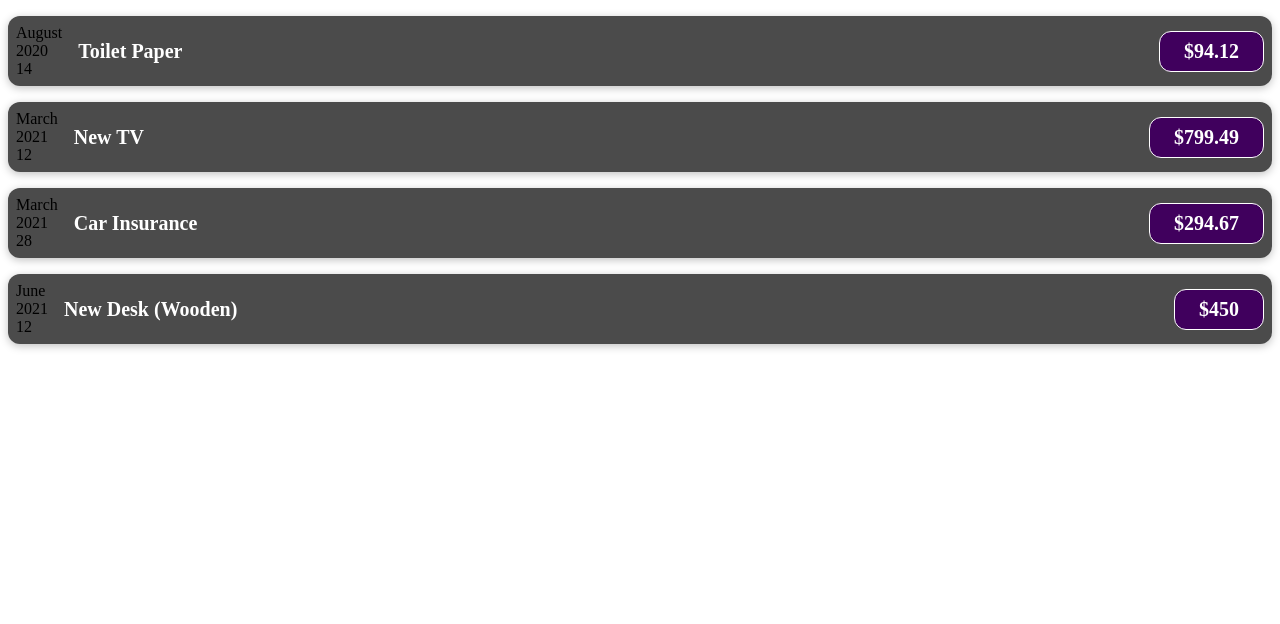
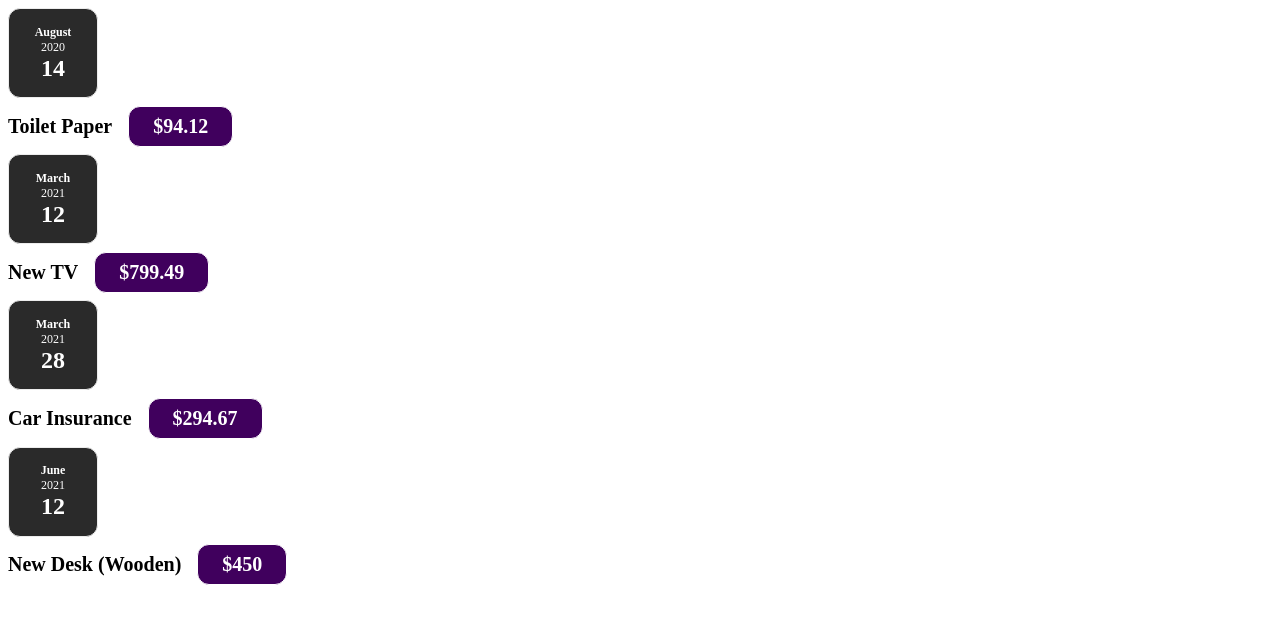
Before and after one commit to alishajain/learning_react, a React (Create React App) app: page / in a window 1280 px wide. Shown: the top 624 px of the page. Built offline with nearby package versions, Linux system fonts and the light colour scheme.

Commit message:
Built a component

```diff
--- /dev/null
+++ b/src/components/Card.css
@@ -0,0 +1,5 @@
+.card {
+    box-shadow: 0 2px 8px rgba(0, 0, 0, 0.25);
+    border-radius: 12px;
+
+}
--- /dev/null
+++ b/src/components/Card.js
@@ -0,0 +1,7 @@
+function Card(props) {
+    const classes='card' + props.className;
+
+    return <div className={classes}>{props.children}</div>
+}
+
+export default Card;
--- /dev/null
+++ b/src/components/ExpenseDate.css
@@ -0,0 +1,26 @@
+.expense-date {
+  display: flex;
+  flex-direction: column;
+  width: 5.5rem;
+  height: 5.5rem;
+  border: 1px solid #ececec;
+  background-color: #2a2a2a;
+  color: white;
+  border-radius: 12px;
+  align-items: center;
+  justify-content: center;
+}
+
+.expense-date__month {
+  font-size: 0.75rem;
+  font-weight: bold;
+}
+
+.expense-date__year {
+  font-size: 0.75rem;
+}
+
+.expense-date__day {
+  font-size: 1.5rem;
+  font-weight: bold;
+}
--- a/src/components/ExpenseDate.js
+++ b/src/components/ExpenseDate.js
@@ -1,12 +1,14 @@
+import './ExpenseDate.css';
+
 function ExpenseDate(props){
     const month = props.date.toLocaleString('en-US', {month:'long'});
     const day = props.date.toLocaleString('en-US', {day:'2-digit'});
     const year = props.date.getFullYear();
     return (
-        <div>
-            <div>{month}</div>
-            <div>{year}</div>
-            <div>{day}</div>
+        <div className="expense-date">
+            <div className="expense-date__month">{month}</div>
+            <div className="expense-date__year">{year}</div>
+            <div className="expense-date__day">{day}</div>
         </div>
     );
 }
--- a/src/components/ExpenseItem.css
+++ b/src/components/ExpenseItem.css
@@ -2,10 +2,8 @@
   display: flex;
   justify-content: space-between;
   align-items: center;
-  box-shadow: 0 2px 8px rgba(0, 0, 0, 0.25);
   padding: 0.5rem;
   margin: 1rem 0;
-  border-radius: 12px;
   background-color: #4b4b4b;
 }
 
--- a/src/components/ExpenseItem.js
+++ b/src/components/ExpenseItem.js
@@ -1,14 +1,16 @@
+import Card from "./Card";
 import ExpenseDate from "./ExpenseDate";
 import "./ExpenseItem.css"
 
 function ExpenseItem(props) {
-  return (<div className="expense-item">
+  return (
+          <Card className="expense-item">
             <ExpenseDate date={props.date}/>
             <div className="expense-item__description">
               <h2>{props.title}</h2>
               <div className="expense-item__price">${props.amount}</div>
             </div>
-  </div>
+          </Card>
   );
 }
 
--- /dev/null
+++ b/src/components/Expenses.css
@@ -0,0 +1,7 @@
+.expenses {
+  padding: 1rem;
+  background-color: rgb(31, 31, 31);
+  margin: 2rem auto;
+  width: 50rem;
+  max-width: 95%;
+}
--- a/src/components/Expenses.js
+++ b/src/components/Expenses.js
@@ -1,9 +1,10 @@
 import ExpenseItem from "./ExpenseItem";
-import './ExpenseItem.css'
+import Card from "./Card";
+import './Expenses.css'
 
 function Expenses(props){
     return (
-        <div className="expenses">
+      <Card className="expenses">
         <ExpenseItem
         title={props.items[0].title}
         amount={props.items[0].amount}
@@ -24,7 +25,7 @@
         amount={props.items[3].amount}
         date={props.items[3].date}
       />
-      </div>
+      </Card>
     )
 }
 export default Expenses;
```
